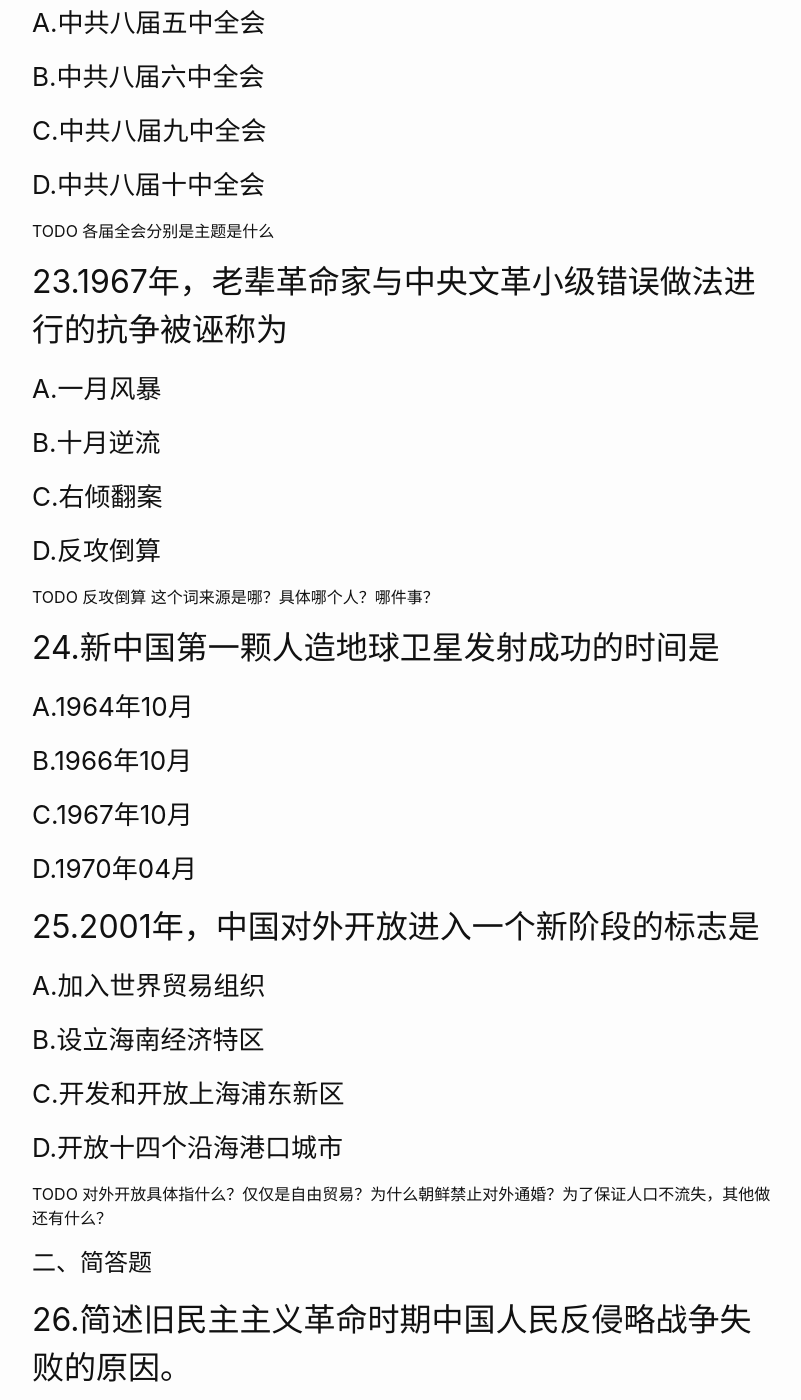
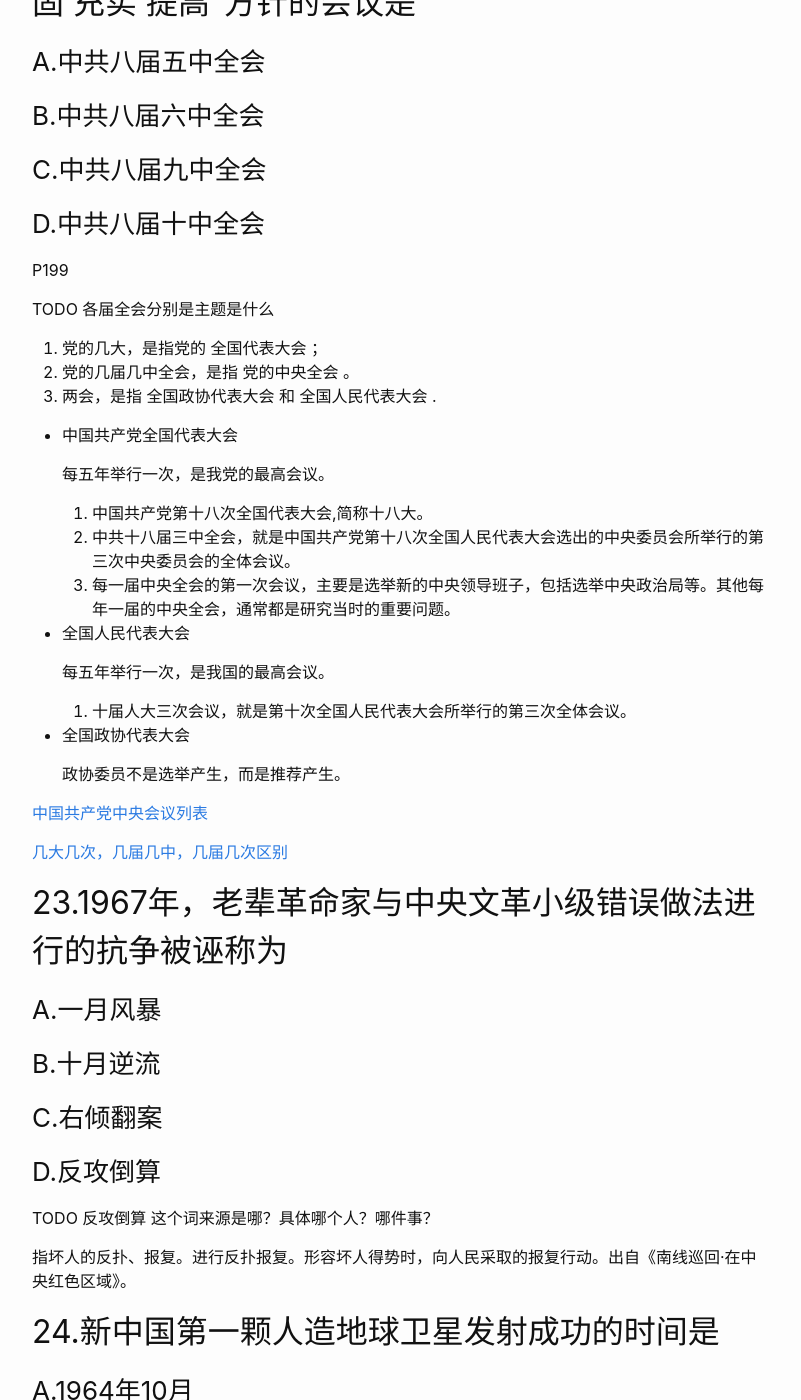
Before and after one commit to wangtiga/wangtiga.github.io, a Jekyll site: the page built from _previews/2020-07-04-3708_2018_10.md, in a window 1280 px wide and 1400 px high, scrolled down 15085 px. Shown: the whole window, without its empty margins (238-1039 px from the left). Built offline with Jekyll 4.4.1, drawn with Linux system fonts in a browser that asks for light colours; some of the changed text lies outside the part shown.

Commit message:
updated from mac

```diff
--- a/_previews/2020-07-04-3708_2018_10.md
+++ b/_previews/2020-07-04-3708_2018_10.md
@@ -349,7 +351,35 @@ TODO 三反 五反 是什么
 ### C.中共八届九中全会
 ### D.中共八届十中全会
 
+P199
+
 TODO 各届全会分别是主题是什么
+
+1. 党的几大，是指党的 全国代表大会 ；
+2. 党的几届几中全会，是指 党的中央全会 。
+3. 两会，是指 全国政协代表大会 和 全国人民代表大会 .
+
+- 中国共产党全国代表大会
+
+  每五年举行一次，是我党的最高会议。
+  1. 中国共产党第十八次全国代表大会,简称十八大。
+  2. 中共十八届三中全会，就是中国共产党第十八次全国人民代表大会选出的中央委员会所举行的第三次中央委员会的全体会议。
+  3. 每一届中央全会的第一次会议，主要是选举新的中央领导班子，包括选举中央政治局等。其他每年一届的中央全会，通常都是研究当时的重要问题。
+
+- 全国人民代表大会
+
+  每五年举行一次，是我国的最高会议。
+  1. 十届人大三次会议，就是第十次全国人民代表大会所举行的第三次全体会议。
+
+- 全国政协代表大会
+
+  政协委员不是选举产生，而是推荐产生。
+
+[中国共产党中央会议列表](https://zh.wikipedia.org/wiki/%E4%B8%AD%E5%9B%BD%E5%85%B1%E4%BA%A7%E5%85%9A%E4%B8%AD%E5%A4%AE%E4%BC%9A%E8%AE%AE%E5%88%97%E8%A1%A8)
+
+[几大几次，几届几中，几届几次区别](https://www.douban.com/note/604363507/)
+
+
 
 ## 23.1967年，老辈革命家与中央文革小级错误做法进行的抗争被诬称为
 ### A.一月风暴
@@ -358,6 +388,9 @@ TODO 各届全会分别是主题是什么
 ### D.反攻倒算
 
 TODO 反攻倒算 这个词来源是哪？具体哪个人？哪件事？
+
+指坏人的反扑、报复。进行反扑报复。形容坏人得势时，向人民采取的报复行动。出自《南线巡回·在中央红色区域》。
+
 
 ## 24.新中国第一颗人造地球卫星发射成功的时间是
 ### A.1964年10月
@@ -373,6 +406,16 @@ TODO 反攻倒算 这个词来源是哪？具体哪个人？哪件事？
 
 TODO 对外开放具体指什么？仅仅是自由贸易？为什么朝鲜禁止对外通婚？为了保证人口不流失，其他做还有什么？
 
+在政治运动的影响下，民众生活水平差，科学技术落后，中共出现执政危机和信任危机。
+
+为提高经济发展速度，维持社会主义制度，共产党领导，所以改革计划经济。
+
+1978年，中共十一届三中全会召开，邓小平等人提出了“对内改革、对外开放”、“解放思想、实事求是”的理论。
+
+- 改变保守自闭，主张对外开放，引进外资
+- 不再搞革命输出，比如在东南亚地区大力输出共产主义革命，导致部分地区排华情绪严重，造成大量人员伤亡和财产损失。
+- 广东省深圳、珠海、汕头及福建省厦门四个地区宣布改制为对外经济特区。经济特区实行特殊经济政策和经济管理体制，建设上以吸收利用外资为主。
+
 
 # 二、简答题
 ## 26.简述旧民主主义革命时期中国人民反侵略战争失败的原因。
```
Also changed, not shown: other parts of _previews/2020-07-04-3708_2018_10.md (+2 -0 lines).
